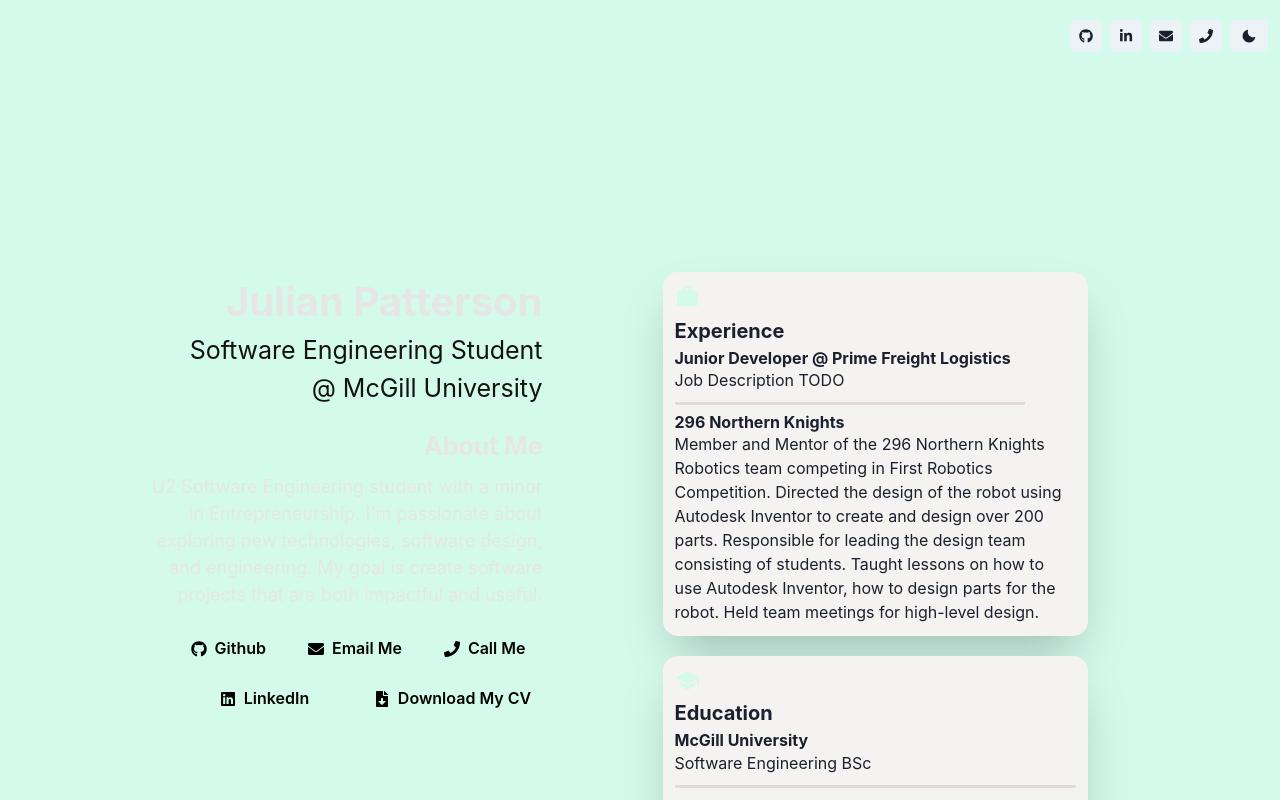
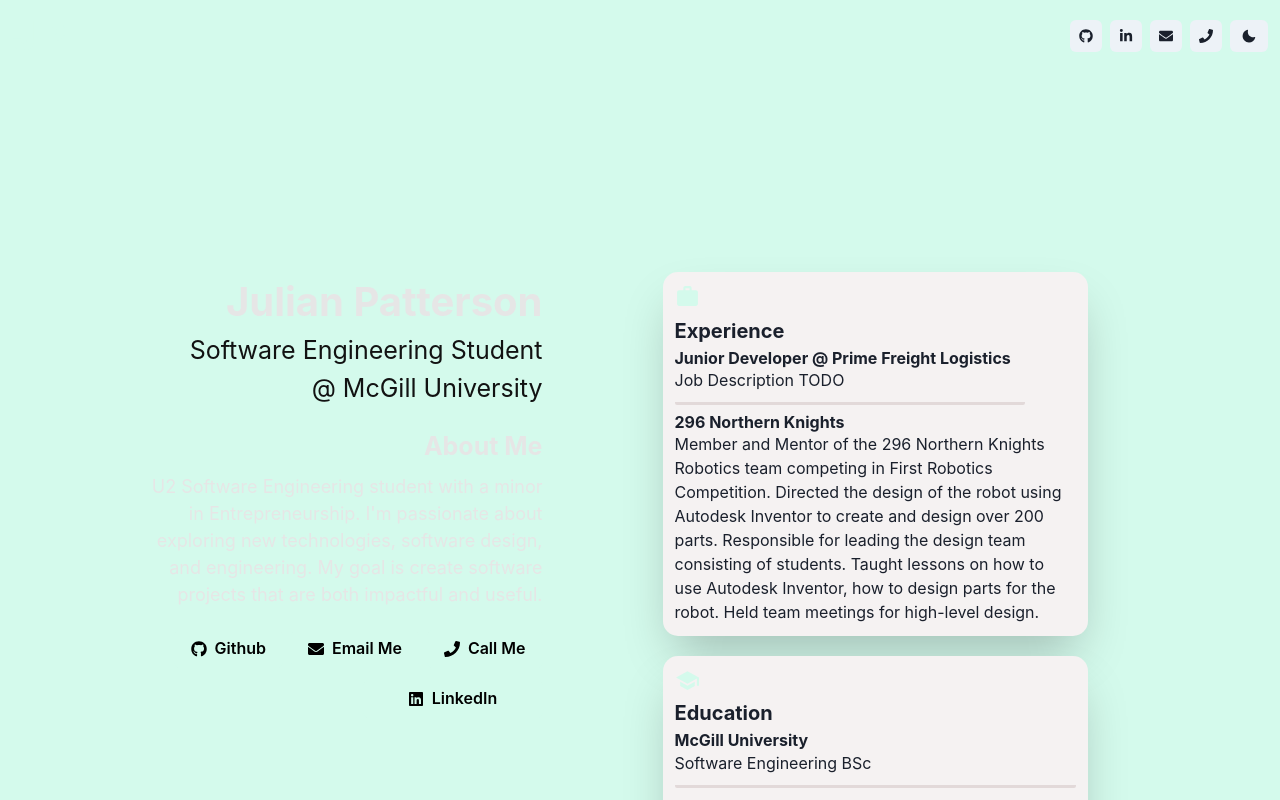
Before and after one commit to julian-patterson/julian-patterson.github.io, a React (Create React App) app: page / in a window 1280 px wide. Shown: the top 800 px of the page. Built offline with nearby package versions, Linux system fonts and the light colour scheme.

Commit message:
Removing changes for CV

```diff
--- a/src/Home/HomeBody.tsx
+++ b/src/Home/HomeBody.tsx
@@ -1,15 +1,9 @@
 import { Box, Button, Flex, HStack, Text, VStack } from "@chakra-ui/react";
-import {
-  FaEnvelope,
-  FaFileDownload,
-  FaGithub,
-  FaLinkedin,
-  FaPhone,
-} from "react-icons/fa";
+import { FaEnvelope, FaGithub, FaLinkedin, FaPhone } from "react-icons/fa";
 
+import CardGroup from "./Components/CardGroup";
 import { FC } from "react";
 import styled from "styled-components";
-import CardGroup from "./Components/CardGroup";
 
 const boldTypedStyle = {
   fontWeight: "Bold",
@@ -152,22 +146,6 @@ const HomeBody: FC = () => {
             >
               LinkedIn
             </Button>
-            <Button
-              as="a"
-              href="/CV/Julian_Patterson_CV.pdf"
-              download="Julian_Patterson_CV.pdf"
-              target="_blank"
-              width="180px"
-              rel="nopener noreferrer"
-              bg="#d4faec"
-              color="#000000"
-              border="1px"
-              borderColor="#d4faec"
-              _hover={{ bg: "#121212", color: "#d4faec" }}
-              leftIcon={<FaFileDownload />}
-            >
-              Download My CV
-            </Button>
           </HStack>
         </VStack>
         <VStack
```
